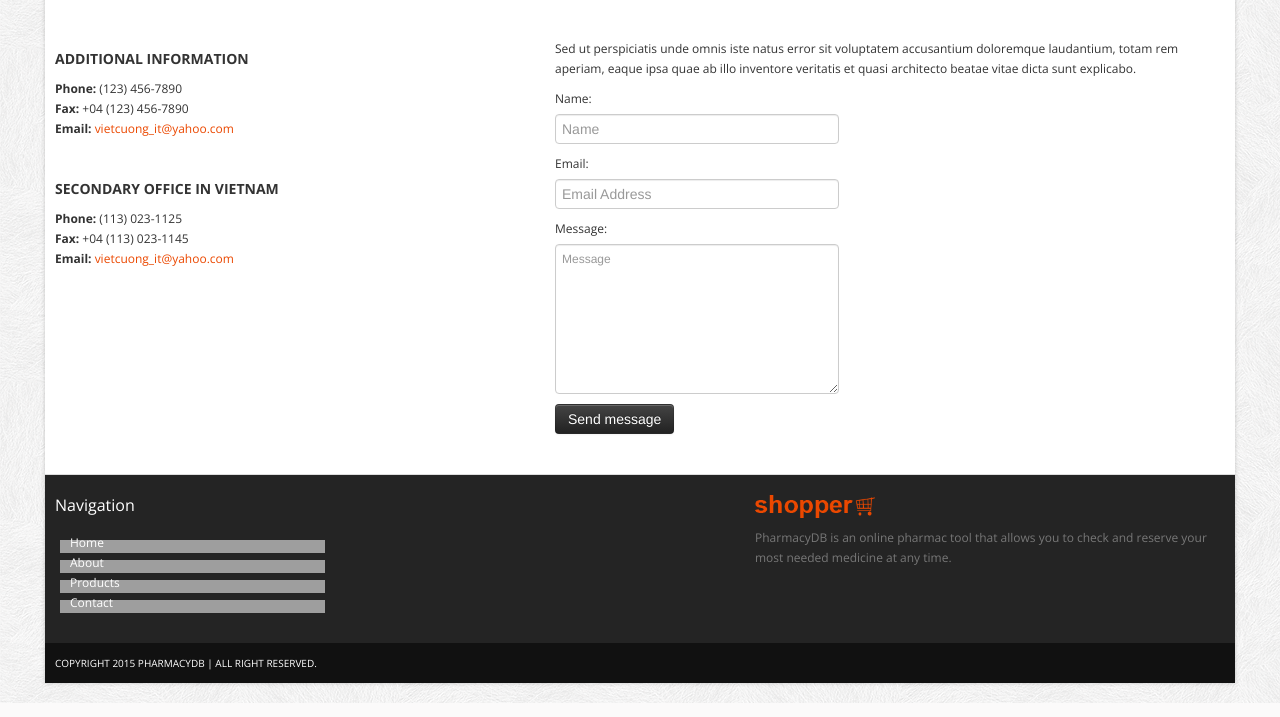
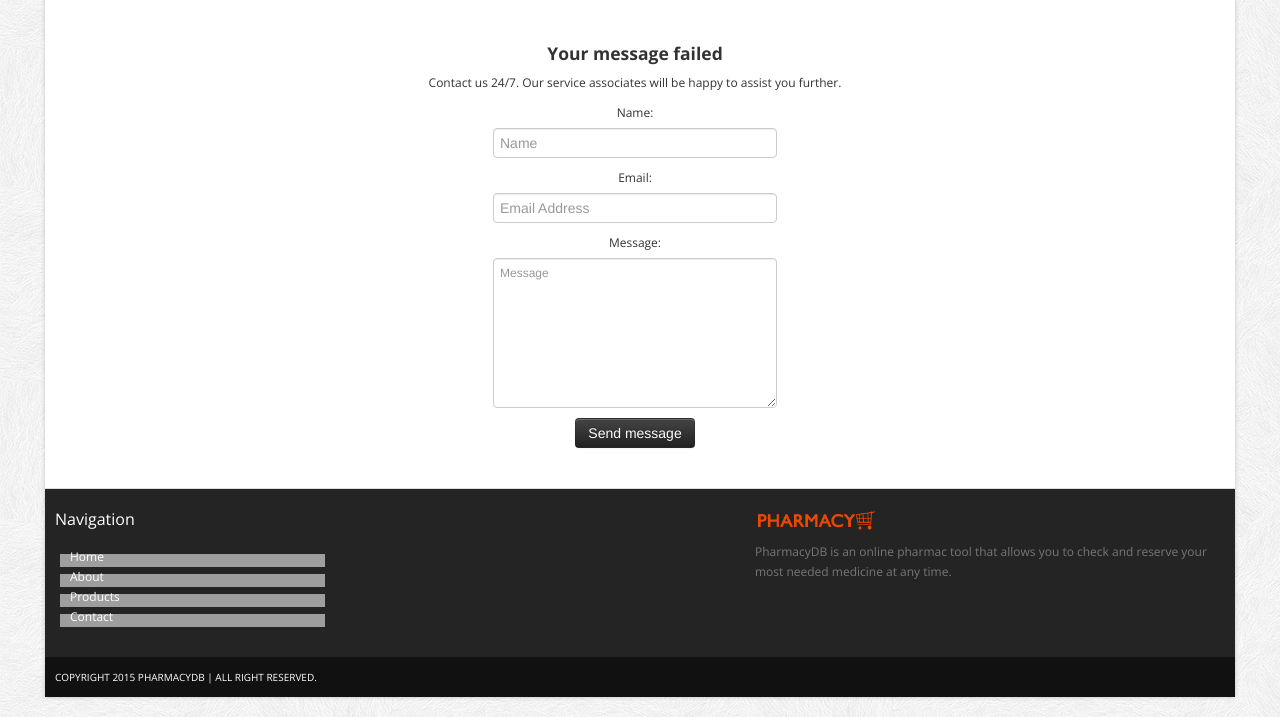
Before and after one commit to buddhiv/PharmacyDB, a PHP site: page /PharmacyDB/contact.php?success=false in a window 1280 px wide. Shown: the part 361-1078 px from the top of the page. Run offline with PHP 8.4, Linux system fonts and the light colour scheme; the visitor is signed in with stand-in values (Sample User, id 1); grey boxes are pictures that could not be loaded.

Commit message:
images added and contact fixed

```diff
--- a/adminpanel.php
+++ b/adminpanel.php
@@ -1,5 +1,5 @@
 <?php
-include 'php/mysql_connector.php';
+
 
 include 'php/controller/MedicineController.php';
 include 'php/controller/CategoryController.php';
--- a/cart_controls.php
+++ b/cart_controls.php
@@ -2,7 +2,11 @@
 
 <div id="top-bar" class="container">
     <div class="row">
-        <div class="span4"></div>
+        <div class="span4">
+            <form method="POST" class="search_form">
+                <input type="text" class="input-block-level search-query" Placeholder="eg. T-sirt">
+            </form>
+        </div>
         <div class="span8">
             <div class="account pull-right">
                 <ul class="user-menu">
--- a/contact.php
+++ b/contact.php
@@ -43,33 +43,29 @@ if (isset($_SESSION['customerId'])) {
 
     <section class="header_text sub">
         <img class="pageBanner" src="themes/images/pageBanner.png" alt="New products">
-        <h4><span>Contact Us</span></h4>
+        <h4 class="title"><span class="text"><strong>Contact</strong> Us</span></h4>
     </section>
     <section class="main-content">
         <div class="row">
-            <div class="span5">
-                <div>
-                    <h5>ADDITIONAL INFORMATION</h5>
+            <div class="span7 center" style="margin-left: 275px">
+                <?php
+                if (isset($_GET['success'])) {
+                    if ($_GET['success'] == 'true') {
+                        ?>
+                        <h4>Your message was sent successfully</h4>
+                        <?php
+                    } else if ($_GET['success'] == 'false') {
+                        ?>
+                        <h4>Your message failed</h4>
+                        <?php
+                    }
+                }
+                ?>
+                <p>
+                    Contact us 24/7. Our service associates will be happy to assist you further.
+                </p>
 
-                    <p><strong>Phone:</strong>&nbsp;(123) 456-7890<br>
-                        <strong>Fax:</strong>&nbsp;+04 (123) 456-7890<br>
-                        <strong>Email:</strong>&nbsp;<a href="#">vietcuong_it@yahoo.com</a>
-                    </p>
-                    <br/>
-                    <h5>SECONDARY OFFICE IN VIETNAM</h5>
-
-                    <p><strong>Phone:</strong>&nbsp;(113) 023-1125<br>
-                        <strong>Fax:</strong>&nbsp;+04 (113) 023-1145<br>
-                        <strong>Email:</strong>&nbsp;<a href="#">vietcuong_it@yahoo.com</a>
-                    </p>
-                </div>
-            </div>
-            <div class="span7">
-                <p>Sed ut perspiciatis unde omnis iste natus error sit voluptatem accusantium doloremque laudantium,
-                    totam rem aperiam, eaque ipsa quae ab illo inventore veritatis et quasi architecto beatae vitae
-                    dicta sunt explicabo.</p>
-
-                <form method="post" action="#">
+                <form method="post" action="contact_func.php">
                     <fieldset>
                         <div class="clearfix">
                             <label for="name"><span>Name:</span></label>
@@ -93,7 +89,7 @@ if (isset($_SESSION['customerId'])) {
                             <label for="message"><span>Message:</span></label>
 
                             <div class="input">
-                                <textarea tabindex="3" class="input-xlarge" id="message" name="body" rows="7"
+                                <textarea tabindex="3" class="input-xlarge" id="message" name="message" rows="7"
                                           placeholder="Message"></textarea>
                             </div>
                         </div>
--- a/php/controller/userController.php
+++ b/php/controller/userController.php
@@ -6,11 +6,14 @@
  * Time: 3:47 PM
  */
 
+
+
 if (isset($_POST["addUser"])) {
     addUser();
 } elseif (isset($_POST["login"])) {
     logIn();
 }
+
 
 if (isset($_POST['remove'])) {
     removeUser($_POST['userId']);
@@ -20,6 +23,7 @@ if (isset($_POST['remove'])) {
 
 function removeUser($userId)
 {
+
     $link = getConnection();
     $sql = "DELETE FROM fcustomer WHERE CustomerId='" . $userId . "'";
 
@@ -104,7 +108,7 @@ function getAllUserDetails()
 
     $resultset = mysqli_query($link, $sql);
     mysqli_close($link);
-
+    $link->close();
     return $resultset;
 }
 
```
Also changed, not shown: contact_func.php (added, +33 -0 lines), index.php (+6 -6 lines), themes/images/clients/1.png, themes/images/clients/2.png, themes/images/clients/3.png, themes/images/clients/4.png, themes/images/clients/5.png, themes/images/clients/6.png, themes/images/logo.png, themes/images/pageBanner.png.
